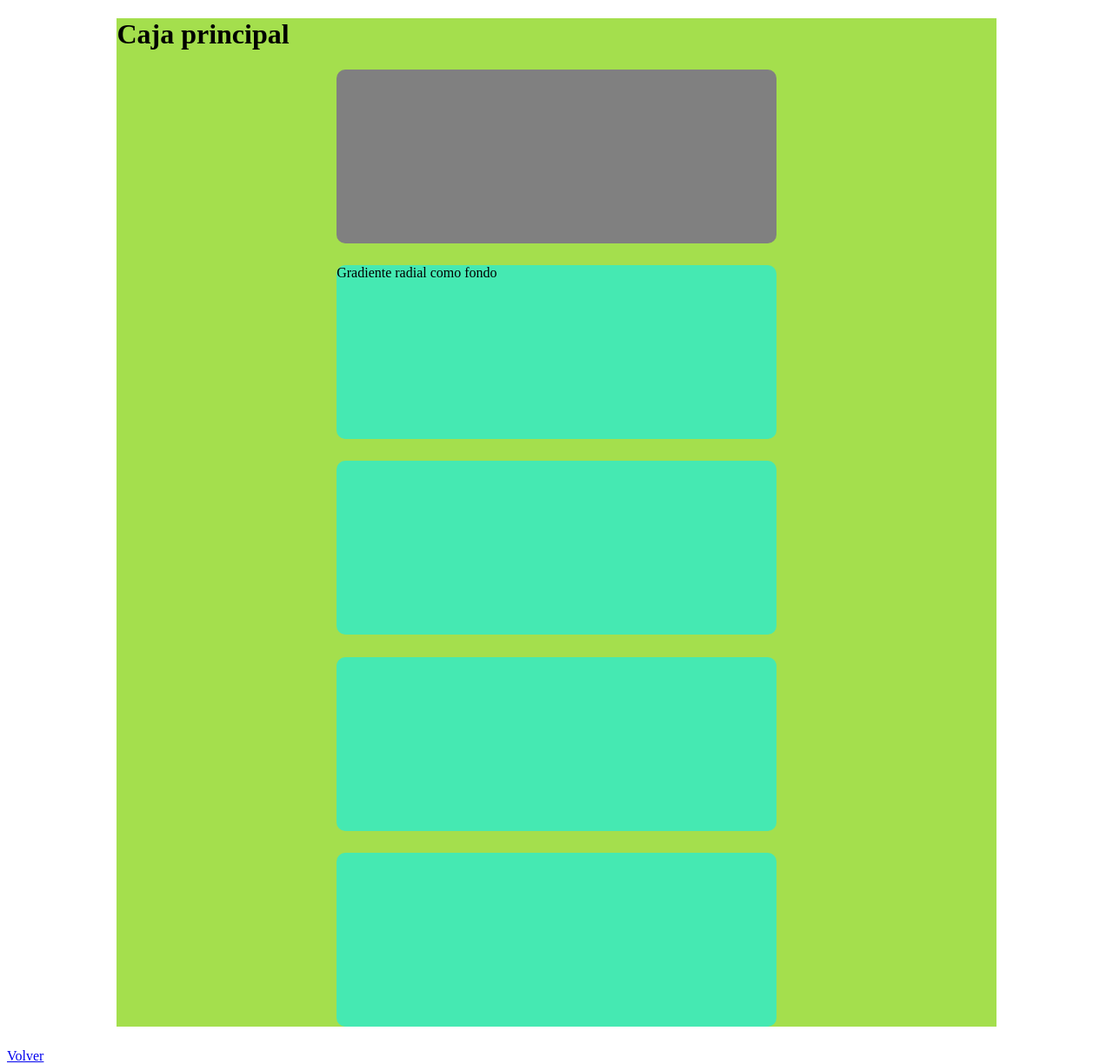
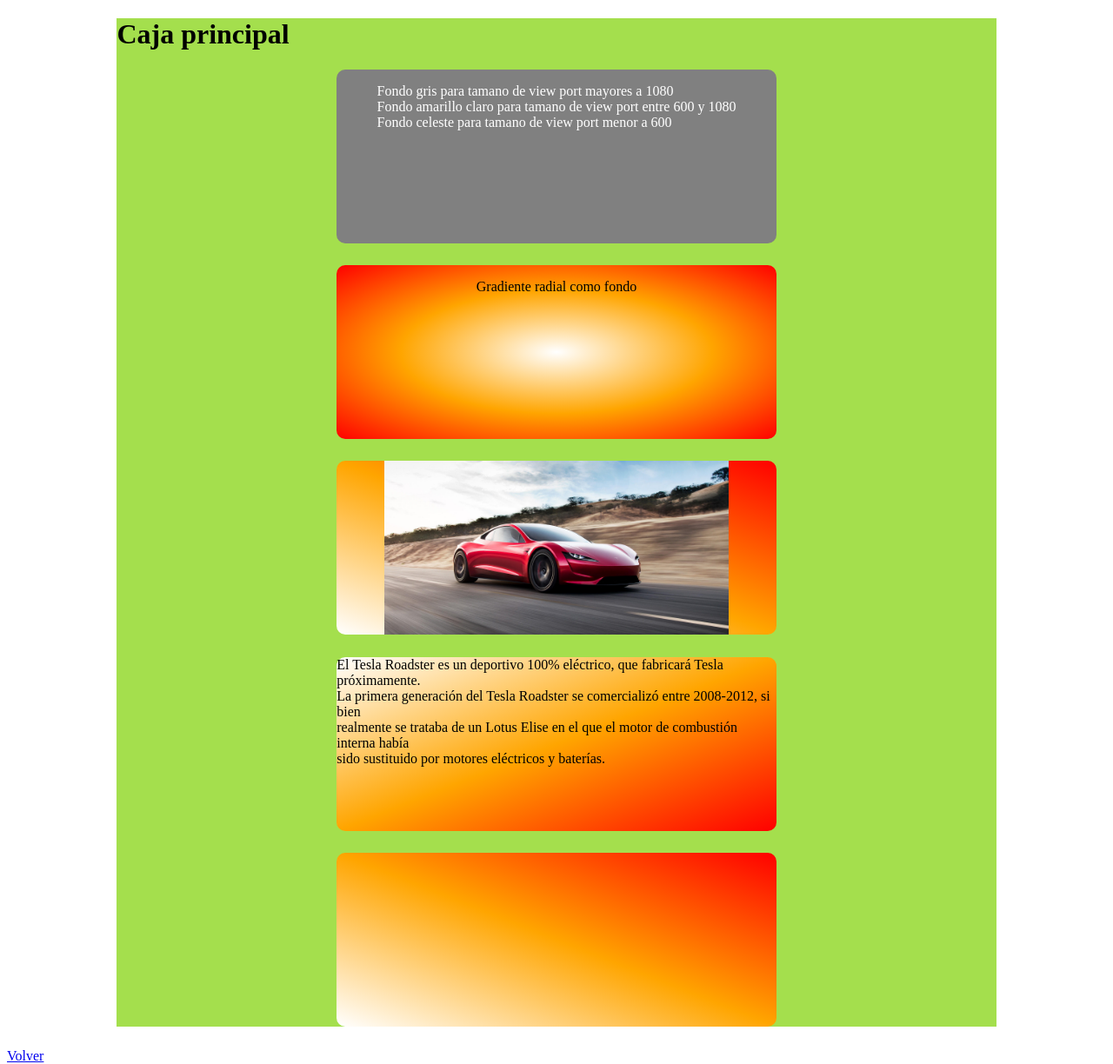
Before and after one commit to DamianMartinez28885/prof, a PHP site: page /Css/cssParte1/divsenpila/index.html in a window 1280 px wide. Shown: the whole page at 87% size. Run offline with PHP 8.4, Linux system fonts and the light colour scheme.

Commit message:
actualizar

```diff
--- a/Css/cssParte1/divsenpila/divsenpila.css
+++ b/Css/cssParte1/divsenpila/divsenpila.css
@@ -12,8 +12,8 @@
 
 }
 
-.primerdiv, .segundodiv, .tercerdiv, .cuartodiv, .quintodiv {
-    background-color: rgb(69, 233, 178);
+.primerdiv,  .tercerdiv, .cuartodiv, .quintodiv {
+
     max-width: 50%;
     height: 200px;
     margin: auto;
@@ -24,9 +24,61 @@
 
 .primerdiv {
     background-color: gray;
+    justify-content: center;
+    display: flex;
+
 }
 
-#parrafosegundodiv {
-    margin: auto;
+
+
+@media (min-width: 600px) and (max-width:1080px) {div.primerdiv {
+background-color:rgb(235, 235, 107);
+}}
+
+@media (min-width: 1px) and (max-width:599px) {div.primerdiv {
+    background-color:rgb(125, 208, 241) ;
+    }}
+
+.primerparrafo {
+    color: rgb(255, 255, 255);
+
 
 }
+
+.segundodiv {
+
+    justify-content: flex-start;
+    display: flex;
+    flex-direction: column;
+    align-items: center;
+    background-image: radial-gradient(white, orange , red);
+    max-width: 50%;
+    height: 200px;
+    margin: auto;
+    margin-bottom: 2.5%;
+    border-radius: 10px;
+}
+
+.tercerdiv {
+
+    background-image: linear-gradient(to top right,white,orange,red);
+    justify-content: center;
+    display: flex;
+
+}
+
+.imagen3div {
+    max-height: 100%;
+
+}
+
+.cuartodiv {
+    background-image: linear-gradient(to bottom right, white,orange,red);
+
+}
+.quintodiv {
+    background-image: linear-gradient(to top right,white,orange,red);
+    justify-content: center;
+    display: flex;
+
+}
--- a/Css/cssParte1/divsenpila/index.html
+++ b/Css/cssParte1/divsenpila/index.html
@@ -9,12 +9,18 @@
 <body>
     <div class="divprincipal">
         <h1>Caja principal</h1>
-        <div class="primerdiv" ></div>
+        <div class="primerdiv" ><p class="primerparrafo">Fondo gris para tamano de view port mayores a 1080 <br>
+        Fondo amarillo claro para tamano de view port entre 600 y 1080 <br>
+        Fondo celeste para tamano de view port menor a 600</p></div>
         <div class="segundodiv" >
             <p id="parrafosegundodiv" >Gradiente radial como fondo</p>
         </div>
-        <div class="tercerdiv" ></div>
-        <div class="cuartodiv" ></div>
+        <div class="tercerdiv" > <img src="./tesla.jpg" class="imagen3div"></div>
+        <div class="cuartodiv" ><p>El Tesla Roadster es un deportivo 100% eléctrico, que fabricará Tesla próximamente. <br>
+                                    La primera generación del Tesla Roadster se comercializó entre 2008-2012, si bien <br>
+                                    realmente se trataba de un Lotus Elise en el que el motor de combustión interna había <br>
+                                     sido sustituido por motores eléctricos y baterías. <br>
+            </p></div>
         <div class="quintodiv" ></div>
 
     </div>
```
Also changed, not shown: Css/cssParte1/divsenpila/tesla.jpg (added).
